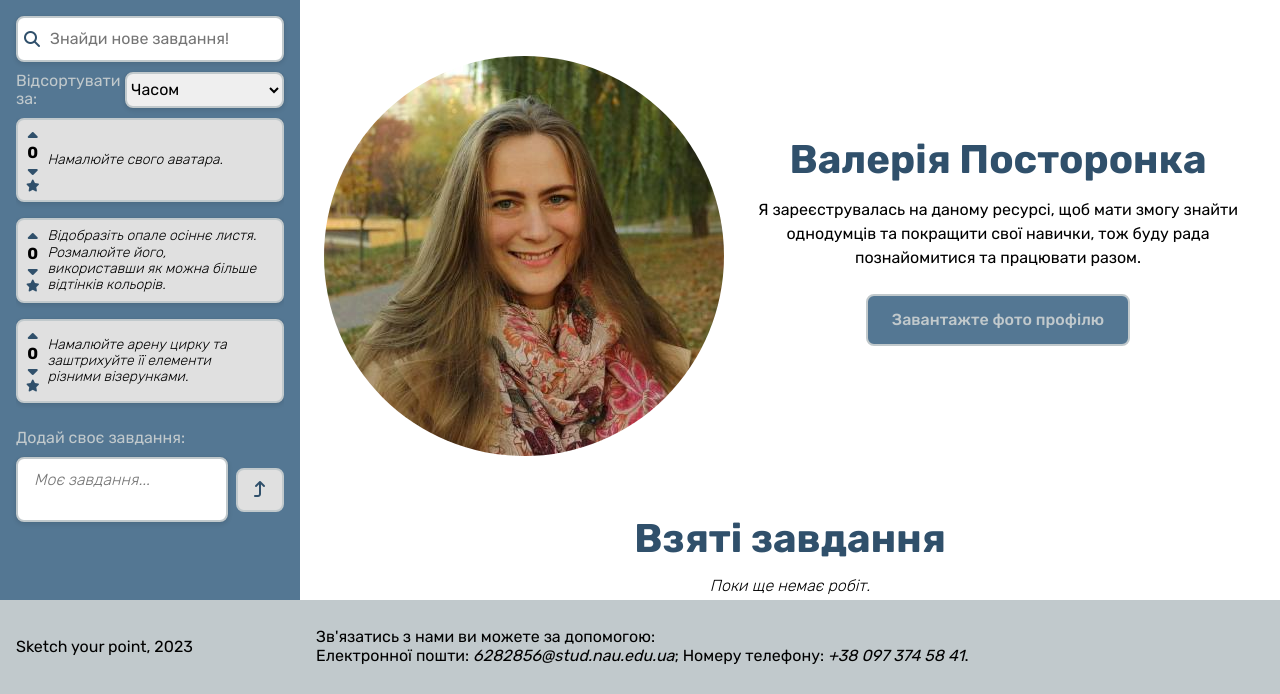
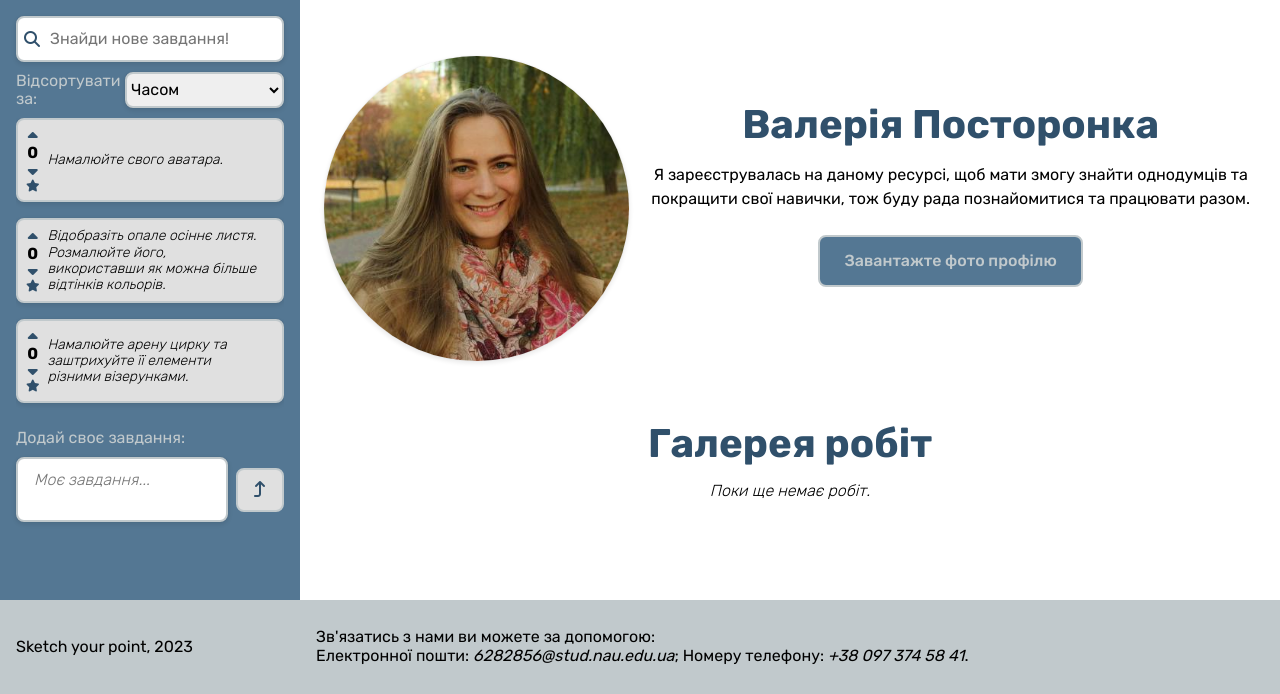
Before and after one commit to ValeriiaPostoronka/Sketch_your_point, a PHP site: page /templates/pages/artist.php in a window 1280 px wide. Shown: the part 106-800 px from the top of the page. Run offline with PHP 8.4, Linux system fonts and the light colour scheme; a user stored in the database is signed in; data comes from the database, SQL or seed files in the repository; data that the repository does not hold is empty; style sheets or scripts are compiled from the project's sources; some libraries are stand-ins or nearby versions.

Commit message:
Add content filling

```diff
--- a/assets/src/css/blocks/grid_drawing.css
+++ b/assets/src/css/blocks/grid_drawing.css
@@ -26,6 +26,10 @@
 }
 .section.section-grid_drawing .container .section__list a {
   text-decoration: unset;
+}
+.section.section-grid_drawing .container .section__list .item img {
+  height: auto;
+  max-width: 100%;
 }
 .section.section-grid_drawing .container .section__list .item__image {
   border-radius: var(--br-m);
--- a/assets/src/css/blocks/grid_drawing.scss
+++ b/assets/src/css/blocks/grid_drawing.scss
@@ -27,6 +27,11 @@
             }
 
             .item {
+
+                img {
+                    height: auto;
+                    max-width: 100%;
+                }
 
                 &__image {
                     border-radius: var(--br-m);
--- a/assets/src/css/blocks/hero_artist.css
+++ b/assets/src/css/blocks/hero_artist.css
@@ -29,4 +29,7 @@
 }
 .section.section-hero_artist .container .section__image img {
   border-radius: 50%;
+  height: auto;
+  max-width: 100%;
+  box-shadow: var(--shadow);
 }/*# sourceMappingURL=hero_artist.css.map */
--- a/assets/src/css/blocks/hero_artist.scss
+++ b/assets/src/css/blocks/hero_artist.scss
@@ -31,6 +31,9 @@
 
             img {
                 border-radius: 50%;
+                height: auto;
+                max-width: 100%;
+                box-shadow: var(--shadow);
             }
         }
     }
--- a/canvas.php
+++ b/canvas.php
@@ -60,8 +60,8 @@
                     <input type="range" class="sidebar__range" min="3" max="30" orient="vertical" value="10">
                 </nav>
                 <input type="color" class="sidebar__color">
-                <?php $href = "#save_button"; $button = "Save"; include './templates/elements/buttons.php' ?>
-                <?php $href = "#clean_button"; $button = "Clear canvas"; include './templates/elements/buttons.php' ?>
+                <?php $href = "#save_button"; $button = "Зберегти"; include './templates/elements/buttons.php' ?>
+                <?php $href = "#clean_button"; $button = "Очистити"; include './templates/elements/buttons.php' ?>
             </aside>
             <div class="canvas">
                 <canvas></canvas>
--- a/templates/blocks/grid_drawing.php
+++ b/templates/blocks/grid_drawing.php
@@ -21,7 +21,7 @@
 <section class="section section-grid_drawing">
     <div class="container">
         <div class="section__inner">
-            <?php $title = "Взяті завдання"; include $_SERVER["DOCUMENT_ROOT"].'/templates/elements/title.php'; ?>
+            <?php $title = "Галерея робіт"; include $_SERVER["DOCUMENT_ROOT"].'/templates/elements/title.php'; ?>
                 <?php if (!empty($imgFiles)) { ?>
                 <div class="section__list">
                 <?php foreach ($imgFiles as $image) { ?>
--- a/templates/blocks/selected_task.php
+++ b/templates/blocks/selected_task.php
@@ -37,7 +37,7 @@
         </div>
         <div class="information__element">
             <label>Опис:</label>
-            <div class="information__element-about"><?php echo $taskRow['description'] != null ? $taskRow['description'] : "Опис відсутній";?></div>
+            <div class="information__element-about"><?php echo $taskRow['description'] != null ? $taskRow['description'] : "Опис відсутній.";?></div>
         </div>
     </div>
     <div class="action__button">
--- a/templates/blocks/tasks.php
+++ b/templates/blocks/tasks.php
@@ -1,12 +1,4 @@
 <?php
-    function debug_to_console($data) {
-        $output = $data;
-        if (is_array($output))
-            $output = implode(',', $output);
-
-        echo "<script>console.log('Debug Objects: " . $output . "' );</script>";
-    }
-
     $user = $_SESSION["user"];
     if (isset($_POST["task"])) {
         $task = $_POST["task"];
--- a/templates/pages/artist.php
+++ b/templates/pages/artist.php
@@ -16,7 +16,6 @@
     <link rel="stylesheet" type="text/css" href="./../../assets/src/css/base/modal.css">
     <link rel="stylesheet" type="text/css" href="./../../assets/src/css/base/header.css">
     <link rel="stylesheet" type="text/css" href="./../../assets/src/css/base/footer.css">
-    <link rel="stylesheet" type="text/css" href="./../../assets/src/css/elements/image.css">
     <link rel="stylesheet" type="text/css" href="./../../assets/src/css/blocks/hero_artist.css">
     <link rel="stylesheet" type="text/css" href="./../../assets/src/css/blocks/grid_drawing.css">
     <link rel="stylesheet" type="text/css" href="./../../assets/src/css/blocks/tasks.css">
--- a/templates/pages/separate_task.php
+++ b/templates/pages/separate_task.php
@@ -15,7 +15,6 @@
     <link rel="stylesheet" type="text/css" href="./../../assets/src/css/base/base.css">
     <link rel="stylesheet" type="text/css" href="./../../assets/src/css/base/header.css">
     <link rel="stylesheet" type="text/css" href="./../../assets/src/css/base/footer.css">
-    <link rel="stylesheet" type="text/css" href="./../../assets/src/css/elements/image.css">
     <link rel="stylesheet" type="text/css" href="./../../assets/src/css/blocks/grid_drawing.css">
     <link rel="stylesheet" type="text/css" href="./../../assets/src/css/blocks/selected_task.css">
     <link rel="stylesheet" type="text/css" href="./../../assets/src/css/blocks/messanger.css">
@@ -70,6 +69,7 @@
 
     <script src="../../assets/src/js/blocks/messanger.js"></script>
     <script src="../../assets/src/js/blocks/grid_drawing.js"></script>
+    <script src="../../assets/src/js/fslightbox.js"></script>
     <script>
         if ( window.history.replaceState ) {
             window.history.replaceState( null, null, window.location.href );
```
Also changed, not shown: profile/Ярошенко Оленка.png (added), results/Посторонка Світлана_15.png (added), results/Суботська Маруся_17.png (added), results/Суботська Маруся_18.png (added), results/Ярошенко Оленка_13.png (added), results/Ярошенко Оленка_16.png (added), results/Ярошенко Оленка_17.png (added), 3 other files.
